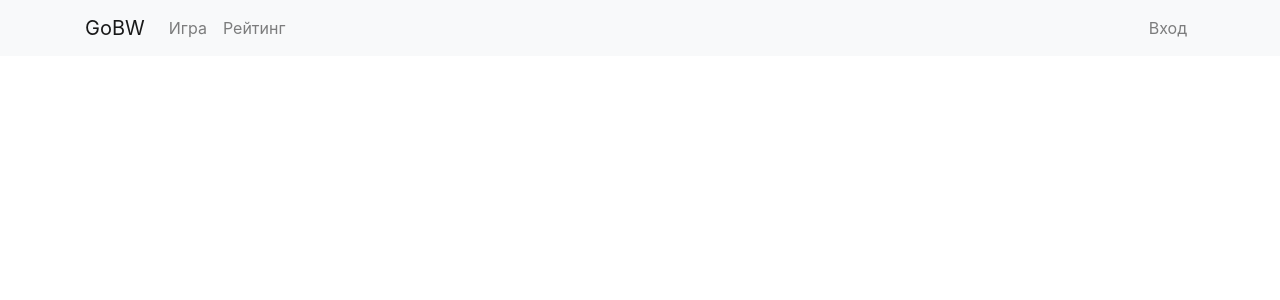
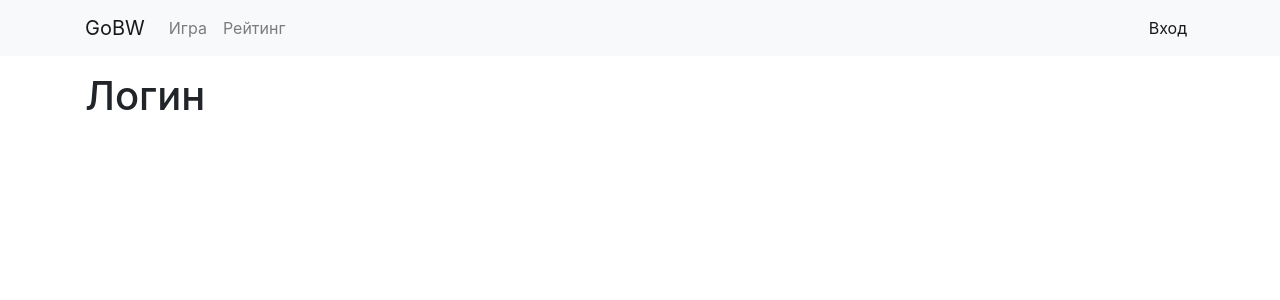
Before and after one commit to MKondakova/Black-White, a Vue app: page /login in a window 1280 px wide. Shown: the top 300 px of the page. Built offline with nearby package versions, Linux system fonts and the light colour scheme.

Commit message:
added router

```diff
--- a/src/App.vue
+++ b/src/App.vue
@@ -11,13 +11,14 @@
             <b-nav-item :to="{ name: 'Home' }" active-class="active" exact
               >Игра</b-nav-item
             >
-            <b-nav-item :to="{ name: 'Settings' }" active-class="active"
+            <b-nav-item :to="{ name: 'Rating' }" active-class="active"
               >Рейтинг</b-nav-item
             >
           </b-navbar-nav>
 
           <b-navbar-nav class="ml-auto">
-            <b-nav-item href="#">Вход</b-nav-item>
+            <b-nav-item :to="{ name: 'Login' }" active-class="active"
+            >Вход</b-nav-item>
           </b-navbar-nav>
         </b-collapse>
       </b-container>
--- a/src/router/index.js
+++ b/src/router/index.js
@@ -11,13 +11,22 @@ const routes = [
     component: Home,
   },
   {
-    path: "/settings",
-    name: "Settings",
+    path: "/rating",
+    name: "Rating",
     // route level code-splitting
     // this generates a separate chunk (about.[hash].js) for this route
     // which is lazy-loaded when the route is visited.
     component: () =>
-      import(/* webpackChunkName: "about" */ "../views/Settings.vue"),
+      import(/* webpackChunkName: "about" */ "../views/Rating.vue"),
+  },
+  {
+    path: "/login",
+    name: "Login",
+    // route level code-splitting
+    // this generates a separate chunk (about.[hash].js) for this route
+    // which is lazy-loaded when the route is visited.
+    component: () =>
+      import(/* webpackChunkName: "about" */ "../views/Login.vue"),
   },
 ];
 
--- /dev/null
+++ b/src/views/Login.vue
@@ -0,0 +1,15 @@
+<template>
+  <b-container fluid="lg" class="mt-3">
+    <h1>Логин</h1>
+  </b-container>
+</template>
+
+<script>
+export default {
+  name: "Login"
+};
+</script>
+
+<style scoped>
+
+</style>
```
Also changed, not shown: src/views/Rating.vue (renamed from src/views/Settings.vue), 1 other file (tests, documents, lock files or other folders).
